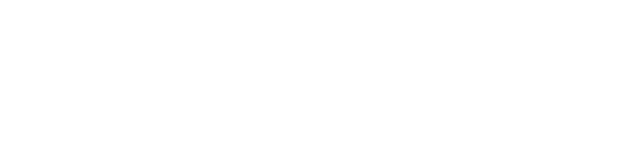
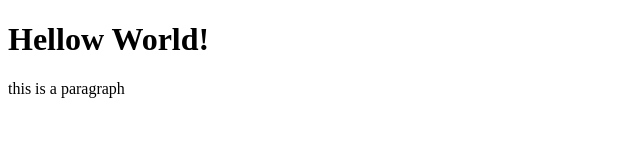
Before and after one commit to 23alyssa/iat339-Lab-5, a plain HTML site: page index.html in a window 1280 px wide. Shown: the whole page, without its empty margins (0-640 px from the left). Drawn offline with Linux system fonts and the light colour scheme.

Commit message:
Added .gitignore file and added welcome paragraph

```diff
--- a/index.html
+++ b/index.html
@@ -9,7 +9,8 @@
 </head>
 
 <body>
-
+    <h1>Hellow World!</h1>
+    <p>this is a paragraph</p>
 
 </body>
 
```
Also changed, not shown: 1 other file.
